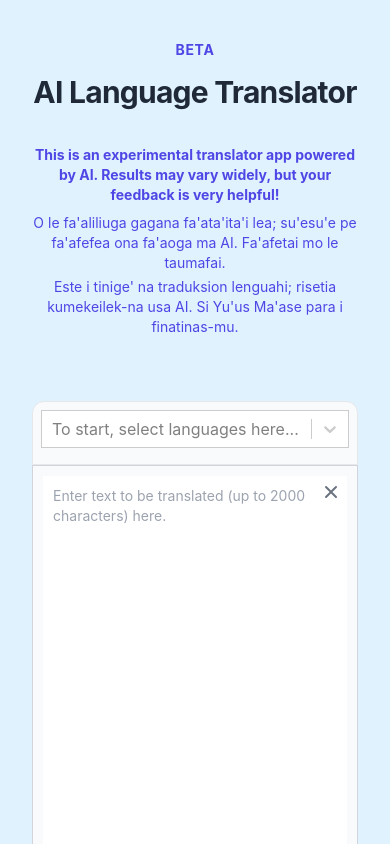
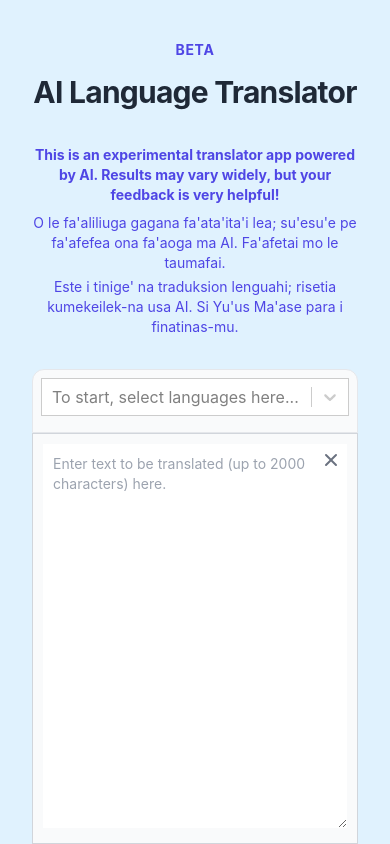
Before and after one commit to peterdresslar/ai-language-translate, a Next.js app: page / in a window 390 px wide. Shown: the top 844 px of the page. Built offline with nearby package versions, Linux system fonts and the light colour scheme; no server answers.

Commit message:
css on container for mobile

```diff
--- a/components/translate.tsx
+++ b/components/translate.tsx
@@ -320,7 +320,7 @@ export default function Translate() {
     );
 
     return (
-        <Container className="md:mb-20">
+        <Container className="pt-0 md:pt-8 md:mb-20">
             <form onSubmit={submitHandler}>
                 {/* Row for all of the controls and operations */}
                 <div className="flex flex-wrap lg:flex-nowrap justify-center align-start gap-4 h-5/6">
```
